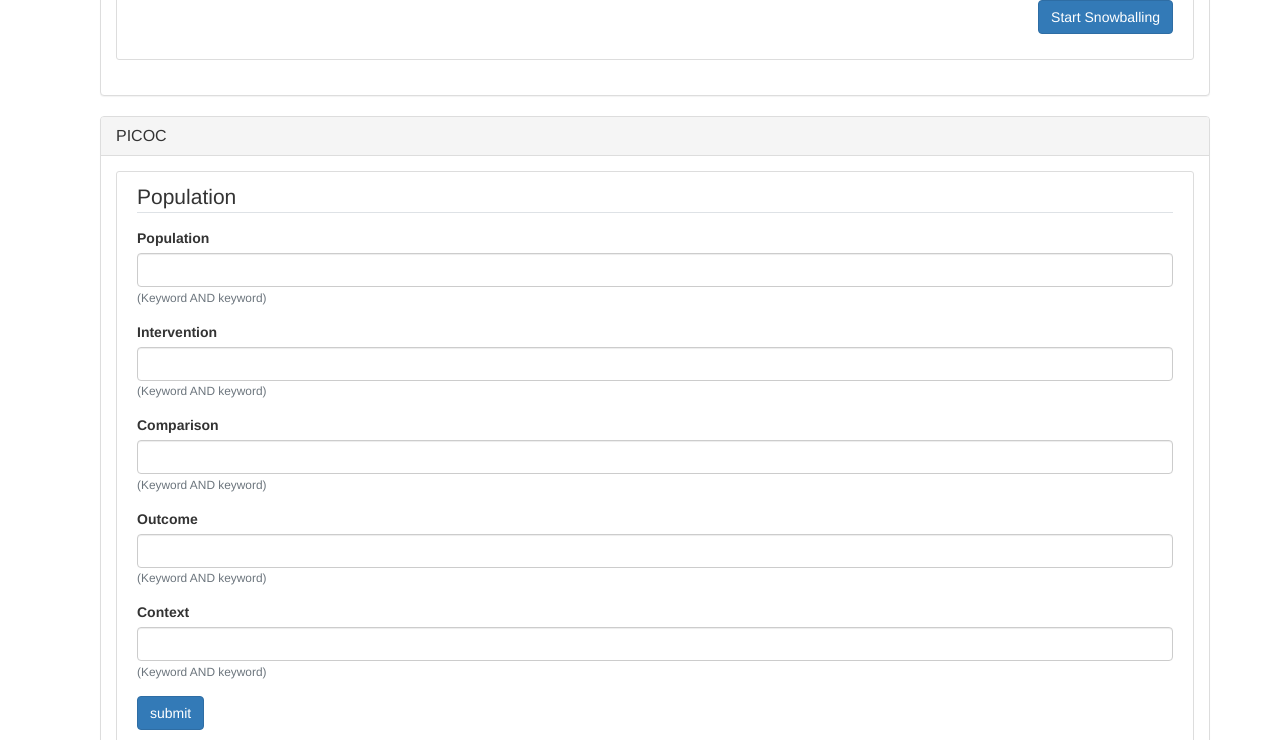
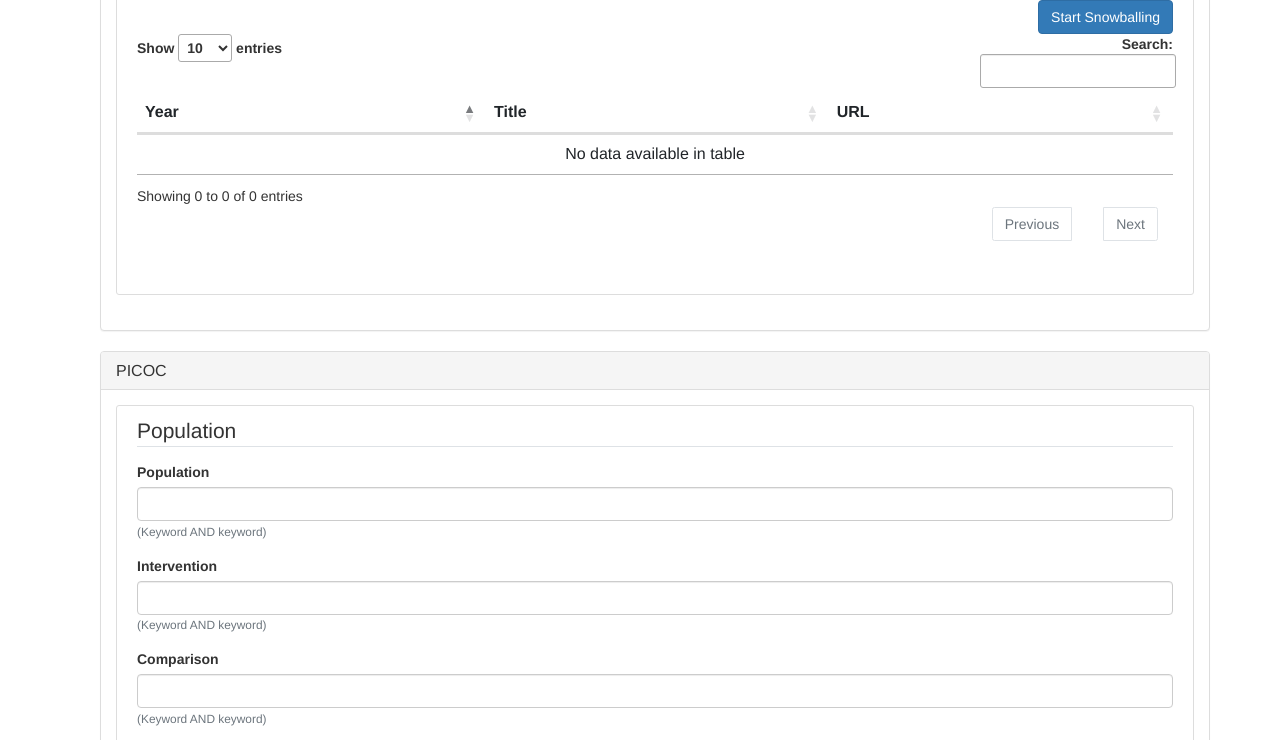
Before and after one commit to Sabihahmed27/Automating_SLR, a Django app: page / in a window 1280 px wide. Shown: the part 875-1615 px from the top of the page. Run offline with Django 3.2, Linux system fonts and the light colour scheme; parts of the project's set-up code (start-up, migrations or seed data) failed here and were passed over; some libraries are stand-ins or nearby versions.

Commit message:
Commit on 8/5/2020 Added Datatable on database search results.

```diff
--- a/blog/templates/blog/base.html
+++ b/blog/templates/blog/base.html
@@ -6,11 +6,24 @@
 
     <link rel="stylesheet" href="https://stackpath.bootstrapcdn.com/bootstrap/4.3.1/css/bootstrap.min.css" integrity="sha384-ggOyR0iXCbMQv3Xipma34MD+dH/1fQ784/j6cY/iJTQUOhcWr7x9JvoRxT2MZw1T" crossorigin="anonymous">
     <link rel="stylesheet" type="text/css" href="{% static 'blog/main.css' %}">
+    <link rel="stylesheet" href="https://cdn.datatables.net/1.10.20/css/jquery.dataTables.min.css">
+
 
     <link href="{% static 'css/parsifal.css' %}?v=2" rel="stylesheet">
    <link href="{% static 'css/bootstrap.min.css' %}" rel="stylesheet">
     <link href="{% static 'css/font-awesome.min.css' %}" rel="stylesheet">
     <link href="{% static 'css/selectize.bootstrap3.css' %}" rel="stylesheet">
+
+<!--      <link rel="stylesheet" href="https://cdnjs.cloudflare.com/ajax/libs/twitter-bootstrap/4.1.3/css/bootstrap.css">-->
+<!--  <link rel="stylesheet" href="https://cdn.datatables.net/1.10.19/css/dataTables.bootstrap4.min.css">-->
+<!--      <link rel="stylesheet" href="https://maxcdn.bootstrapcdn.com/font-awesome/4.7.0/css/font-awesome.min.css">-->
+
+
+<!--    <link rel="stylesheet" href="https://maxcdn.bootstrapcdn.com/bootstrap/4.4.1/css/bootstrap.min.css">-->
+<!--    <link rel="stylesheet" href="https://cdnjs.cloudflare.com/ajax/libs/font-awesome/4.7.0/css/font-awesome.min.css">-->
+
+<!--    <link rel="stylesheet" href="https://cdnjs.cloudflare.com/ajax/libs/twitter-bootstrap/4.1.3/css/bootstrap.css">-->
+
 <!--    <link href="{% static 'css/parsifal.css' %}?v=2" rel="stylesheet">-->
 
 
@@ -103,7 +116,7 @@
 
 <!-- Optional JavaScript -->
     <!-- jQuery first, then Popper.js, then Bootstrap JS -->
-    <script src="https://code.jquery.com/jquery-3.3.1.slim.min.js" integrity="sha384-q8i/X+965DzO0rT7abK41JStQIAqVgRVzpbzo5smXKp4YfRvH+8abtTE1Pi6jizo" crossorigin="anonymous"></script>
+<!--    <script src="https://code.jquery.com/jquery-3.3.1.slim.min.js" integrity="sha384-q8i/X+965DzO0rT7abK41JStQIAqVgRVzpbzo5smXKp4YfRvH+8abtTE1Pi6jizo" crossorigin="anonymous"></script>-->
     <script src="https://cdnjs.cloudflare.com/ajax/libs/popper.js/1.14.7/umd/popper.min.js" integrity="sha384-UO2eT0CpHqdSJQ6hJty5KVphtPhzWj9WO1clHTMGa3JDZwrnQq4sF86dIHNDz0W1" crossorigin="anonymous"></script>
     <script src="https://stackpath.bootstrapcdn.com/bootstrap/4.3.1/js/bootstrap.min.js" integrity="sha384-JjSmVgyd0p3pXB1rRibZUAYoIIy6OrQ6VrjIEaFf/nJGzIxFDsf4x0xIM+B07jRM" crossorigin="anonymous"></script>
     <script>
--- a/users/admin.py
+++ b/users/admin.py
@@ -1,5 +1,8 @@
 from django.contrib import admin
 from .models import Profile
+from .models import Articles,DatabaseSearch_Datatable
 
 # Register your models here.
 admin.site.register(Profile)
+admin.site.register(Articles)
+admin.site.register(DatabaseSearch_Datatable)
--- a/users/models.py
+++ b/users/models.py
@@ -8,6 +8,20 @@
 
     def __str__(self):
         return self.Title
+
+class DatabaseSearch_Datatable(models.Model):
+    Title=models.CharField(max_length=255,blank=True)
+    Year = models.IntegerField(blank=True)
+    Url = models.CharField(max_length=255, blank=True)
+
+    def __str__(self):
+        return self.Title,self.Year,self.Url
+
+    class Meta:
+        ordering = ['Title']
+
+        def __unicode__(self):
+            return self.title
 
 class Snowballing_model(models.Model):
     Title = models.CharField(max_length=255, blank=True)
--- a/users/templates/users/scholar.html
+++ b/users/templates/users/scholar.html
@@ -7,7 +7,12 @@
 <html lang="en">
 <head>
     <meta charset="UTF-8">
+
+
+  <!-- Font-awesome -->
+<!--  <link rel="stylesheet" href="https://maxcdn.bootstrapcdn.com/font-awesome/4.7.0/css/font-awesome.min.css">-->
     <title>Title</title>
+</head>
 <body>
 
     <main>
@@ -98,46 +103,62 @@
 
 
 
-                <table style="width:60%">
+                <table id="database_table" class="table" style="width:100%">
+                    <thead>
+                    <tr>
+                        <th>Year</th>
+                        <th>Title</th>
+                        <th>URL</th>
+
+
+                    </tr>
+                    </thead>
+                    <tbody>
+                    {% for i,j,k in core %}
+                    <tr>
+                        <td >{{j}} </td>
+
+                        <td ><a href={{k}}> {{i}}</a></td>
+
+                        <td> {{k}}</td>
+                    </tr>
+
+                    {% endfor %}
+
+                    {% for x,y,z in crossRef %}
+                    <tr>
+                        <td >{{y}} </td>
+
+                        <td ><a href={{z}}> {{x}}</a></td>
+
+                        <td> {{z}}</td>
+                    </tr>
+
+                    {% endfor %}
+
+                    </tbody>
+
+
 
 <!--                    <tr>-->
-<!--                    <th>CrossRef Results from all sites</th>-->
+<!--                    <th>{{core_heading}}</th>-->
 <!--                    </tr>-->
+
 <!--                    <tr>-->
-<!--                    {% for i,j,k in crossref_dup %}-->
-<!--                        <td class="list-group-item"><a href={{k}}> <p>{{i}}</p> <p>Published Year {{j}}</p>  </a></td>-->
+<!--                    {% for i,j,k in core %}-->
+<!--                        <td class="list-group-item"><a href={{k}}> {{i}} <p>Published Year {{j}}</p> <p>{{k}}</p> </a></td>-->
 <!--                        {% endfor %}-->
 <!--                    </tr>-->
 
 <!--                    <tr>-->
-<!--                    <th>Core Results from all sites</th>-->
+<!--                    <th>{{crossref_heading}}</th>-->
 <!--                    </tr>-->
 
 <!--                    <tr>-->
-<!--                    {% for i,j,k in coredup %}-->
-<!--                        <td class="list-group-item"><a href={{k}}> {{i}} <p>Published Year {{j}}</p> <p>{{k}}</p></a></td>-->
+<!--                    {% for i,j,k in crossRef %}-->
+<!--                        <td class="list-group-item"><a href={{k}}> {{i}} <p>Published Year {{j}}</p> </a></td>-->
 <!--                        {% endfor %}-->
 <!--                    </tr>-->
-
-                    <tr>
-                    <th>{{core_heading}}</th>
-                    </tr>
-
-                    <tr>
-                    {% for i,j,k in core %}
-                        <td class="list-group-item"><a href={{k}}> {{i}} <p>Published Year {{j}}</p> <p>{{k}}</p> </a></td>
-                        {% endfor %}
-                    </tr>
-
-                    <tr>
-                    <th>{{crossref_heading}}</th>
-                    </tr>
-
-                    <tr>
-                    {% for i,j,k in crossRef %}
-                        <td class="list-group-item"><a href={{k}}> {{i}} <p>Published Year {{j}}</p> </a></td>
-                        {% endfor %}
-                    </tr>
 
                 </table>
 
@@ -255,15 +276,36 @@
 
       </div>
     </main>
+        <script src="https://code.jquery.com/jquery-3.3.1.js"></script>
+<!--      <script src="https://cdn.datatables.net/1.10.19/js/jquery.dataTables.min.js"></script>-->
+<!--  <script src="https://cdn.datatables.net/1.10.19/js/dataTables.bootstrap4.min.js"></script>-->
+
+    <script src="https://cdn.datatables.net/1.10.20/js/jquery.dataTables.min.js"></script>
+    <script src="https://cdn.datatables.net/1.10.20/js/dataTables.bootstrap4.min.js"></script>
+    <script src="https://maxcdn.bootstrapcdn.com/bootstrap/4.4.1/js/bootstrap.min.js"></script>
 
 
-<script src="/static/js/mustache.min.js"></script>
-  <script src="/static/js/jquery-1.11.3.min.js"></script>
-  <script src="/static/js/bootstrap.min.js"></script>
-  <script src="/static/js/jquery.tablesorter.min.js"></script>
-  <script src="/static/js/selectize.min.js"></script>
-  <script src="/static/js/expanding.js"></script>
-  <script src="/static/js/parsifal.js?v=2"></script>
+    <script>
+        $(document).ready(function () {
+            $('#database_table').DataTable();
+
+        });
+    </script>
+
+
+
+<!--    <script src="/static/js/mustache.min.js"></script>-->
+<!--  <script src="/static/js/jquery-1.11.3.min.js"></script>-->
+<!--  <script src="/static/js/bootstrap.min.js"></script>-->
+<!--  <script src="/static/js/jquery.tablesorter.min.js"></script>-->
+<!--  <script src="/static/js/selectize.min.js"></script>-->
+<!--  <script src="/static/js/expanding.js"></script>-->
+<!--  <script src="/static/js/parsifal.js?v=2"></script>-->
+
+
+
+
+
 </body>
 {% endblock content %}
 
--- a/users/views.py
+++ b/users/views.py
@@ -307,8 +307,6 @@
 
                 messages.success(request, f'Your Database has been successfully retrieved')
 
-                database = SqliteDict('./database.sqlite',autocommit=True)
-                print(database['snowballing'])
                 common_dois = core_doi_list
                 common_dois.extend(crossref_doi_list)
                 request.session['list'] = common_dois
```
Also changed, not shown: db.sqlite3, users/migrations/0005_databasesearch_datatable.py (added).
